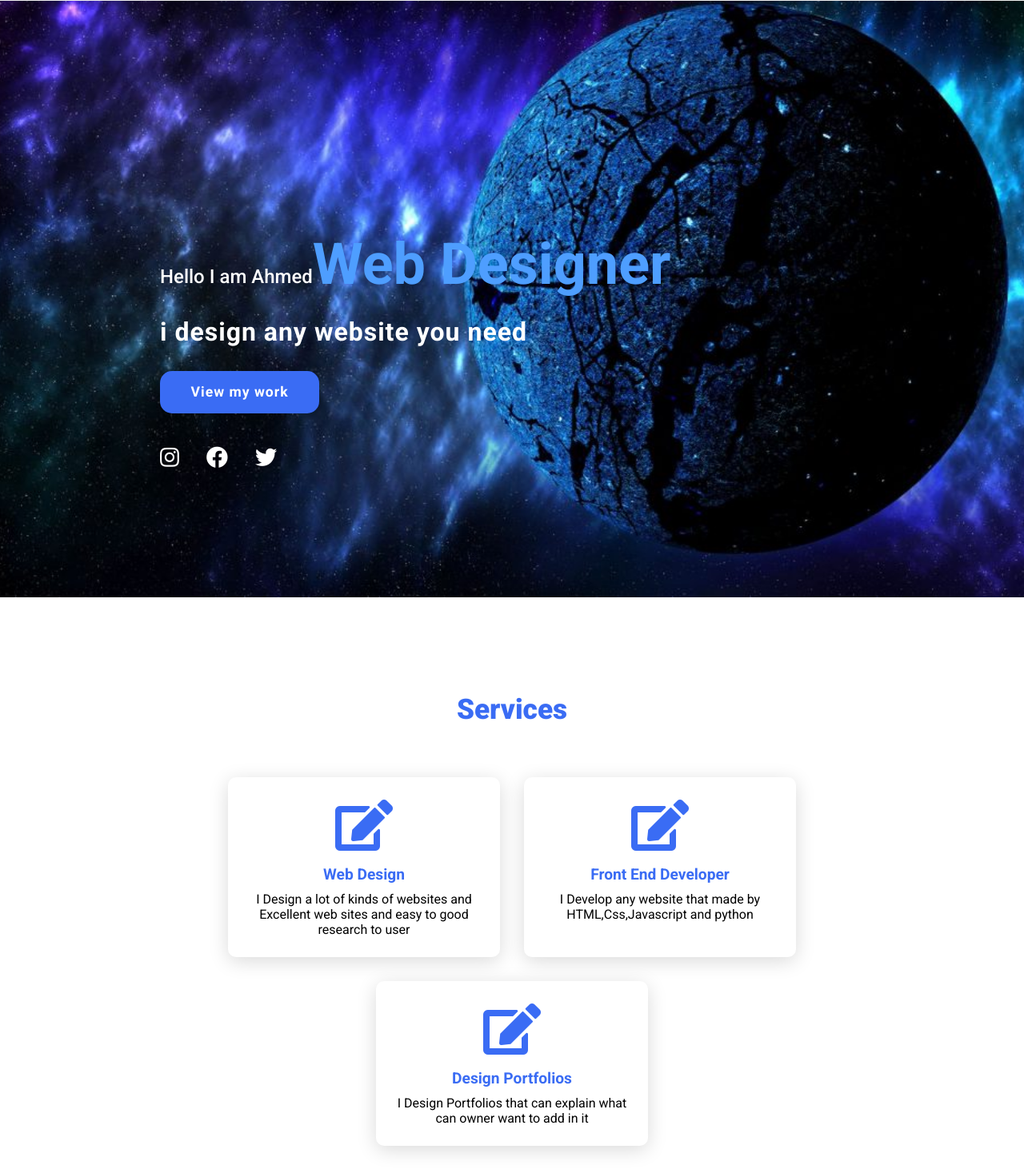
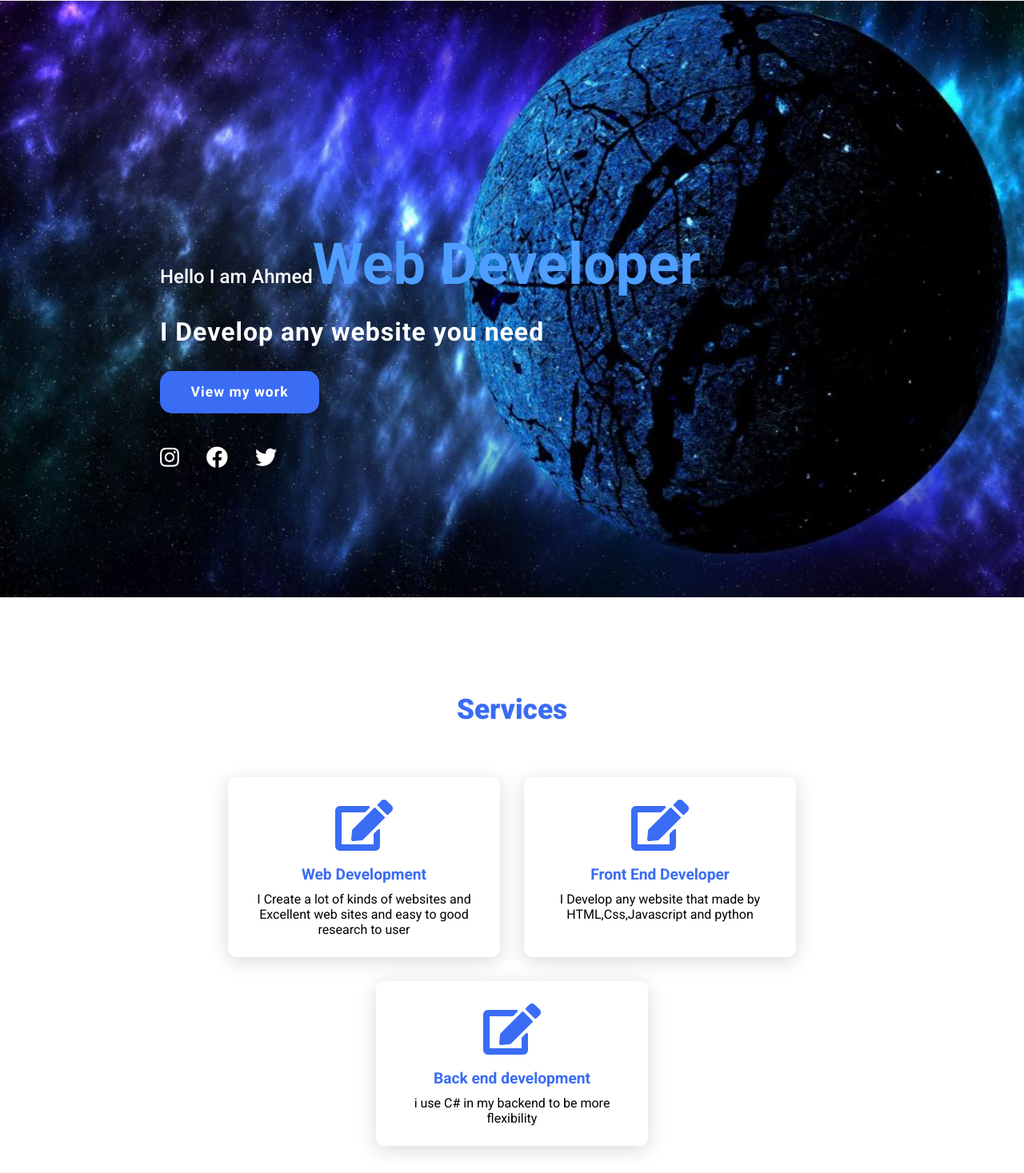
Before and after one commit to ahmedhany102/Portfolio.Ahmed-Hany, a plain HTML site: page index.html in a window 1280 px wide. Shown: the part 53-1520 px from the top of the page at 80% size. Drawn offline with Linux system fonts and the light colour scheme.

Commit message:
Update index.html

```diff
--- a/index.html
+++ b/index.html
@@ -26,8 +26,8 @@
 
     <section class="main">
 <div>
-    <h2>Hello I am Ahmed<br><span>Web Designer</span></h2>
-    <h3>i design any website you need</h3>
+    <h2>Hello I am Ahmed<br><span>Web Developer</span></h2>
+    <h3>I Develop any website you need</h3>
     <a href="#projects" class="main-btn">View my work</a>
     <div class="social-icons">
 
@@ -48,8 +48,8 @@
                     <i class="fas fa-edit"></i>
                 </div>
                 <div class="information">
-                    <h3>Web Design</h3>
-                    <p>I Design a lot of kinds of websites and Excellent web sites and easy to good research to user
+                    <h3>Web Development</h3>
+                    <p>I Create a lot of kinds of websites and Excellent web sites and easy to good research to user
                     </p>
                 </div>
             </div>
@@ -68,8 +68,8 @@
                     <i class="fas fa-edit"></i>
                 </div>
                 <div class="information">
-                    <h3>Design Portfolios</h3>
-                    <p>I Design Portfolios that can explain what can owner want to add in it
+                    <h3>Back end development</h3>
+                    <p> i use C# in my backend to be more flexibility
                     </p>
                 </div>
             </div>
@@ -174,7 +174,7 @@
         </div>
         <div class="information">
             <h3>Email</h3>
-            <p>ahmmeed10101010@gmail.com</p>
+            <p>ahmedhany972006@gmail.com</p>
         </div>
     </div>
 </div>
```
